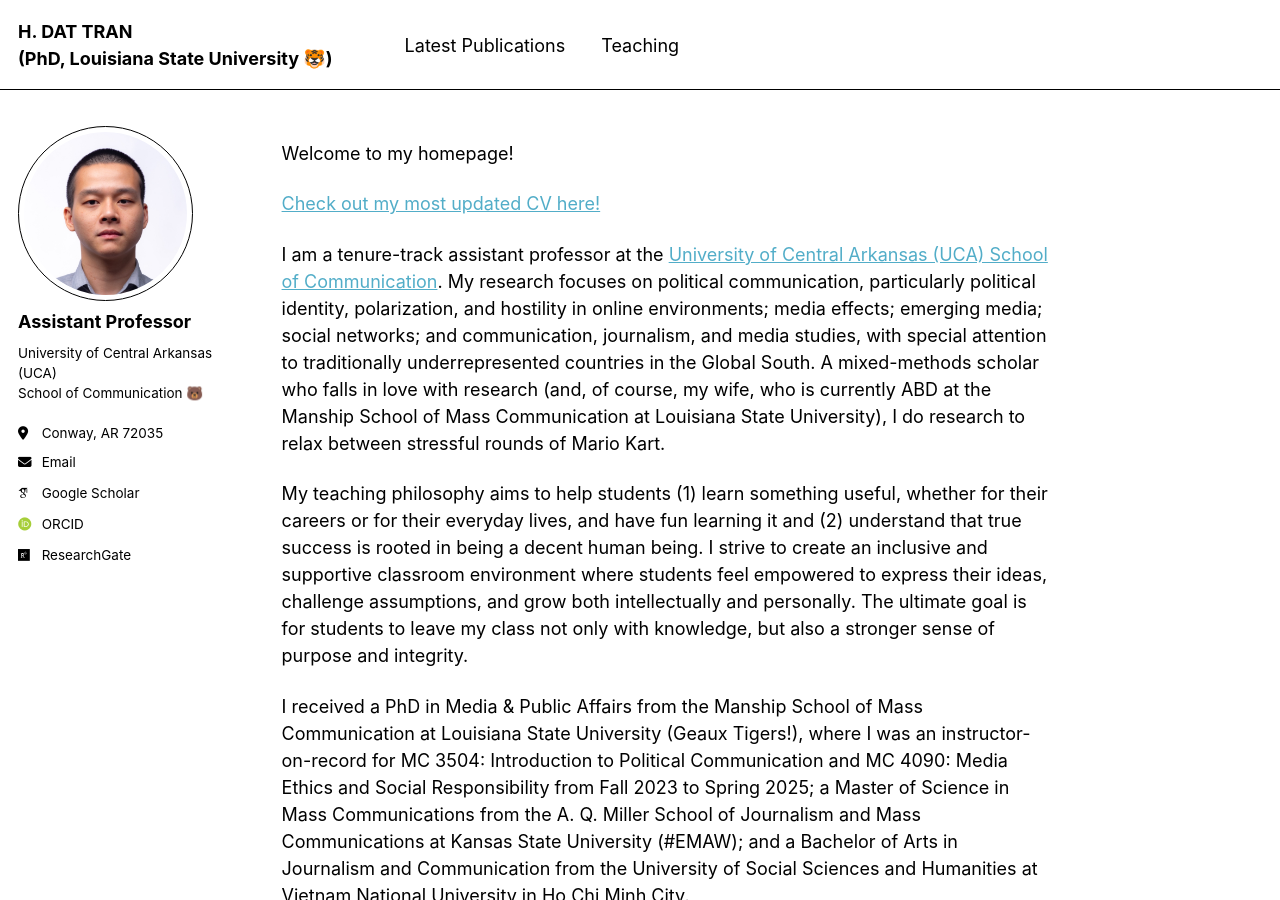
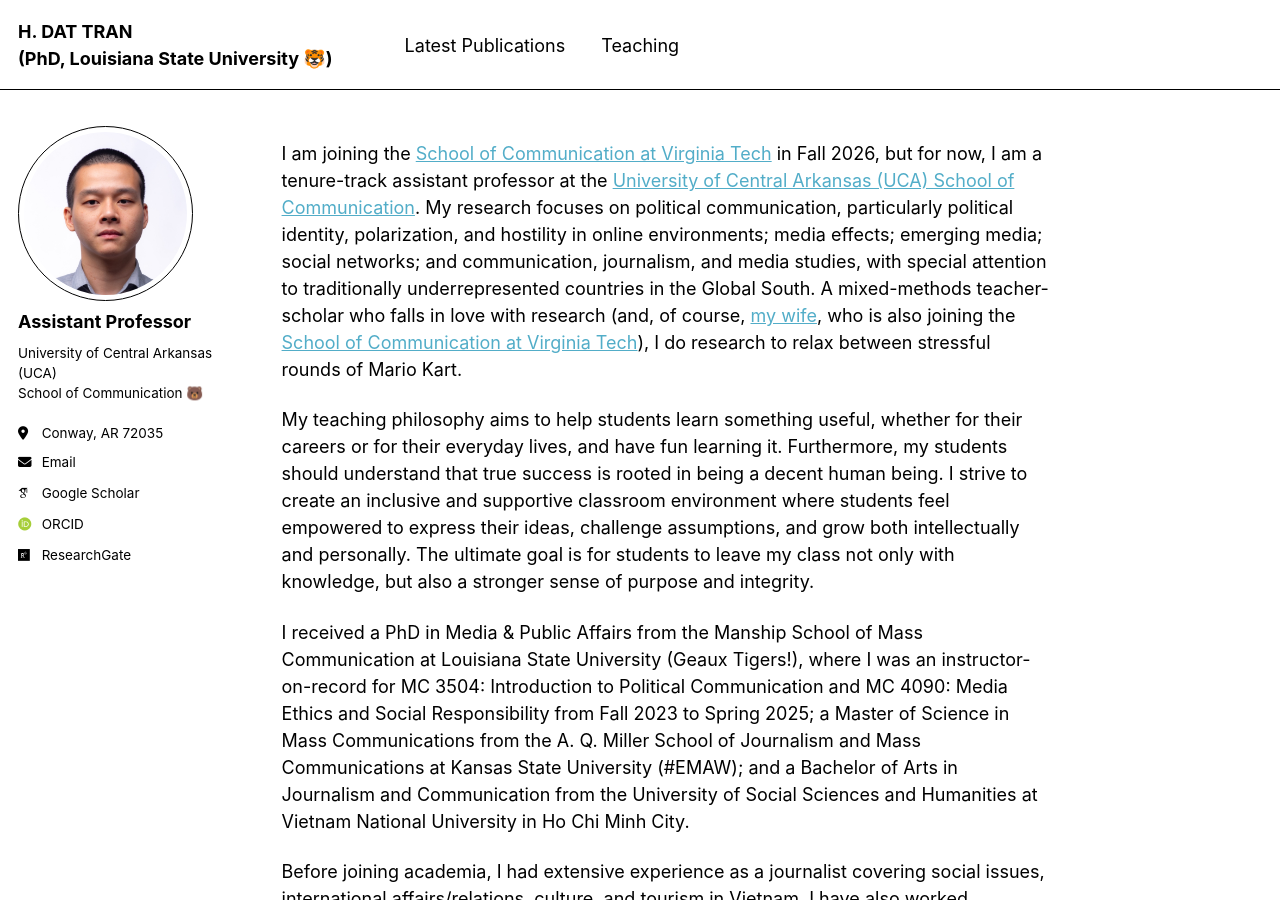
Before and after one commit to hdattran/hdattran.github.io, a Jekyll site: the page built from _pages/about.md, in a window 1280 px wide and 900 px high. Built offline with Jekyll 4.4.1, drawn with Linux system fonts in a browser that asks for light colours; some web fonts are replaced.

Commit message:
Update about.md

```diff
--- a/_pages/about.md
+++ b/_pages/about.md
@@ -7,13 +7,9 @@ redirect_from:
   - /about.html
 ---
 
-Welcome to my homepage!
+I am joining the <a href="https://liberalarts.vt.edu/departments-and-schools/school-of-communication.html" target="_blank" rel="noopener noreferrer">School of Communication at Virginia Tech</a> in Fall 2026, but for now, I am a tenure-track assistant professor at the <a href="https://uca.edu/communication/" target="_blank" rel="noopener noreferrer">University of Central Arkansas (UCA) School of Communication</a>. My research focuses on political communication, particularly political identity, polarization, and hostility in online environments; media effects; emerging media; social networks; and communication, journalism, and media studies, with special attention to traditionally underrepresented countries in the Global South. A mixed-methods teacher-scholar who falls in love with research (and, of course, <a href="https://sites.google.com/view/uyendiep/" target="_blank" rel="noopener noreferrer">my wife</a>, who is also joining the <a href="https://liberalarts.vt.edu/departments-and-schools/school-of-communication.html" target="_blank" rel="noopener noreferrer">School of Communication at Virginia Tech</a>), I do research to relax between stressful rounds of Mario Kart.
 
-<a href="/files/CV_HDatTran.pdf" target="_blank" rel="noopener noreferrer">Check out my most updated CV here!</a>
-
-I am a tenure-track assistant professor at the <a href="https://uca.edu/communication/" target="_blank" rel="noopener noreferrer">University of Central Arkansas (UCA) School of Communication</a>. My research focuses on political communication, particularly political identity, polarization, and hostility in online environments; media effects; emerging media; social networks; and communication, journalism, and media studies, with special attention to traditionally underrepresented countries in the Global South. A mixed-methods scholar who falls in love with research (and, of course, my wife, who is currently ABD at the Manship School of Mass Communication at Louisiana State University), I do research to relax between stressful rounds of Mario Kart.
-
-My teaching philosophy aims to help students (1) learn something useful, whether for their careers or for their everyday lives, and have fun learning it and (2) understand that true success is rooted in being a decent human being. I strive to create an inclusive and supportive classroom environment where students feel empowered to express their ideas, challenge assumptions, and grow both intellectually and personally. The ultimate goal is for students to leave my class not only with knowledge, but also a stronger sense of purpose and integrity.
+My teaching philosophy aims to help students learn something useful, whether for their careers or for their everyday lives, and have fun learning it. Furthermore, my students should understand that true success is rooted in being a decent human being. I strive to create an inclusive and supportive classroom environment where students feel empowered to express their ideas, challenge assumptions, and grow both intellectually and personally. The ultimate goal is for students to leave my class not only with knowledge, but also a stronger sense of purpose and integrity.
 
 I received a PhD in Media & Public Affairs from the Manship School of Mass Communication at Louisiana State University (Geaux Tigers!), where I was an instructor-on-record for MC 3504: Introduction to Political Communication and MC 4090: Media Ethics and Social Responsibility from Fall 2023 to Spring 2025; a Master of Science in Mass Communications from the A. Q. Miller School of Journalism and Mass Communications at Kansas State University (#EMAW); and a Bachelor of Arts in Journalism and Communication from the University of Social Sciences and Humanities at Vietnam National University in Ho Chi Minh City.
 
```
